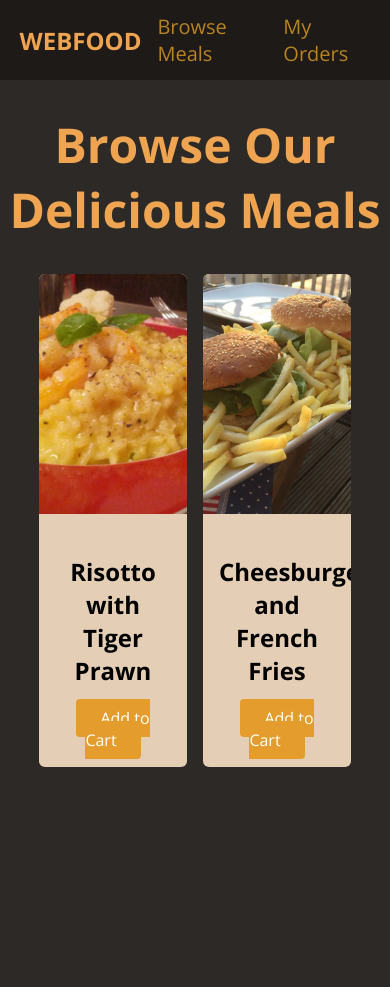
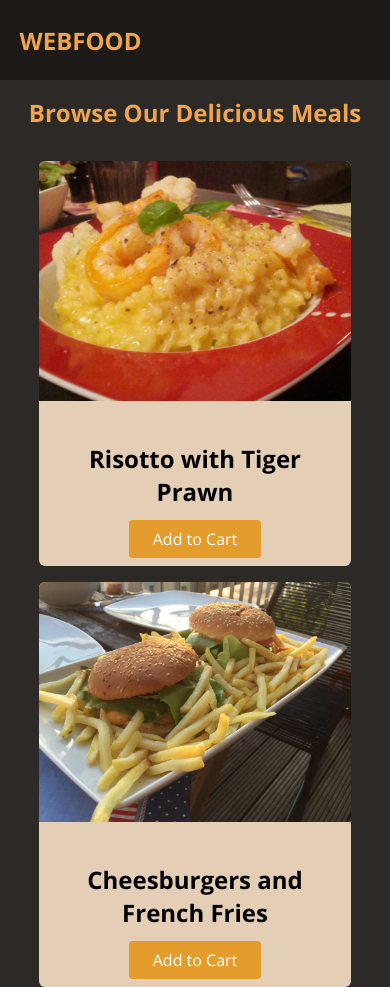
Before and after one commit to habib33-3/100-Days-of-Web-Developing, a plain HTML site: page Webfood/index.html in a window 390 px wide. Before the commit the page ends 844 px from the top, so only its background shows below. Drawn offline with nearby package versions, Linux system fonts and the light colour scheme.

Commit message:
added media queries

```diff
--- a/Webfood/Style/index.css
+++ b/Webfood/Style/index.css
@@ -94,3 +94,17 @@ main h1 {
 .btn:hover {
   background-color: rgb(221, 134, 34);
 }
+
+@media (max-width: 48rem) {
+  #main-header nav {
+    display: none;
+  }
+
+  main h1 {
+    font-size: 1.5rem;
+  }
+
+  #latest-products ul {
+    grid-template-columns: 100%;
+  }
+}
```
